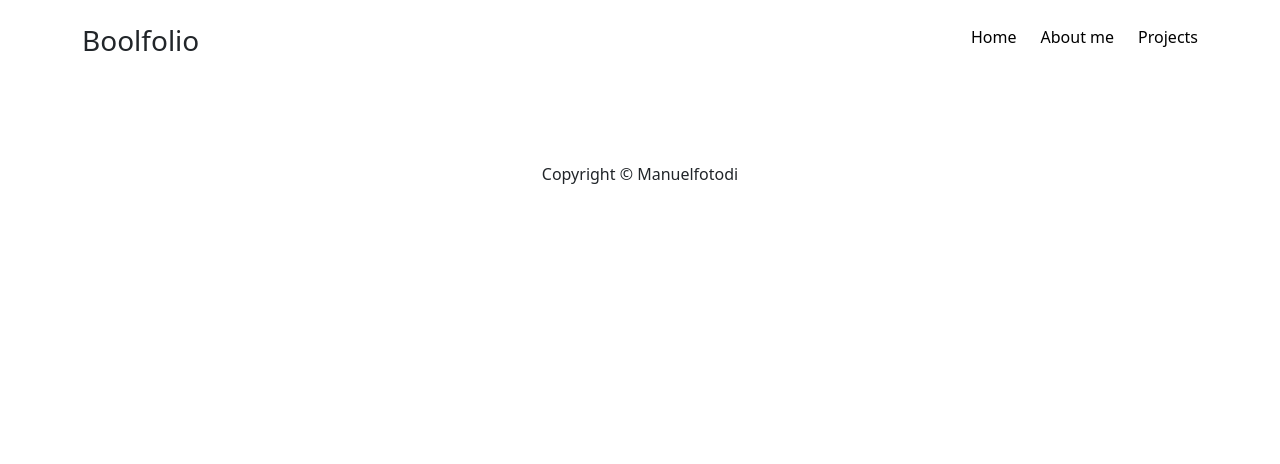
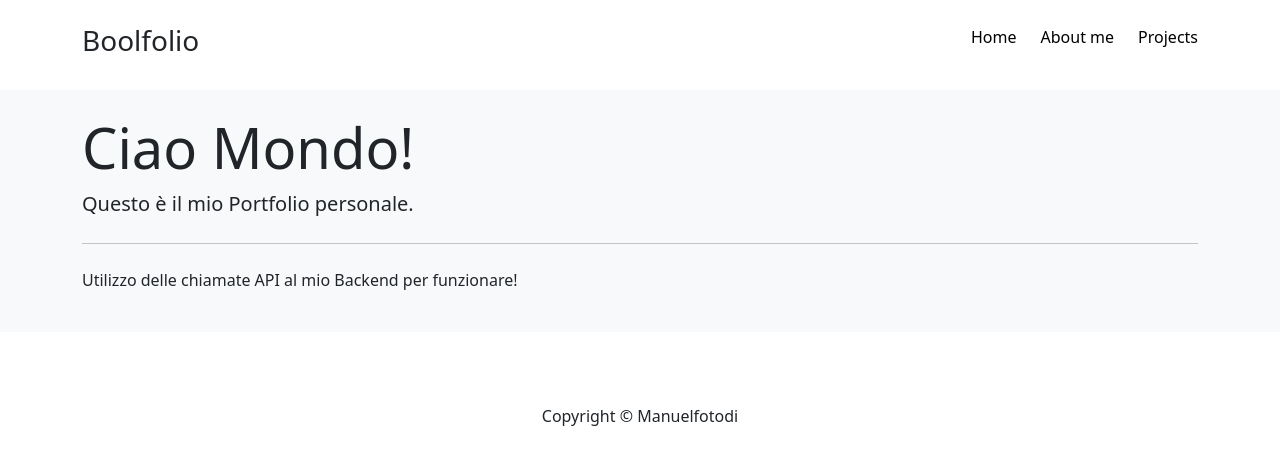
Before and after one commit to manuelgaleone/vite-boolfolio, a Vue app: page / in a window 1280 px wide. Shown: the top 464 px of the page. Built offline with nearby package versions, Linux system fonts and the light colour scheme; no server answers.

Commit message:
Add jumbotron

```diff
--- a/src/App.vue
+++ b/src/App.vue
@@ -17,9 +17,23 @@ export default {
     <HeaderContent></HeaderContent>
     <div class="main_content_wrapper">
         <div class="main_content_elements">
-            <div class="container">
-                <div class="row m-0 justify-content-center p-4">
-                    <ProjectCard></ProjectCard>
+            <div class="jumbotron_wrapper">
+                <div class="jumbotron bg-light jumbotron_elements py-4">
+                    <div class="container">
+                        <h1 class="display-4">Ciao Mondo!</h1>
+                        <p class="lead">Questo è il mio Portfolio personale.</p>
+                        <hr class="my-4">
+                        <p>Utilizzo delle chiamate API al mio Backend per funzionare!</p>
+                    </div>
+                </div>
+            </div>
+            <div class="project_cards_wrapper">
+                <div class="project_cards_elements">
+                    <div class="container">
+                        <div class="row m-0 justify-content-center p-4">
+                            <ProjectCard></ProjectCard>
+                        </div>
+                    </div>
                 </div>
             </div>
         </div>
```
